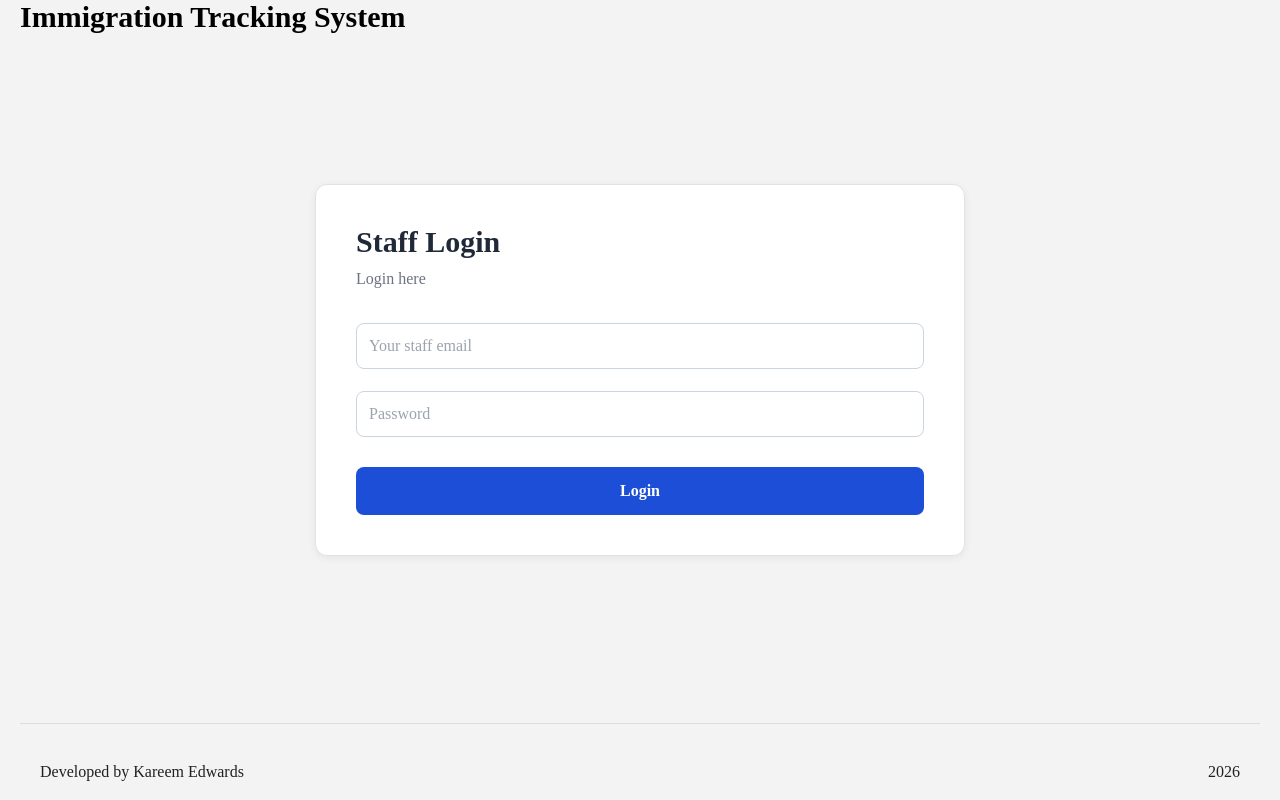
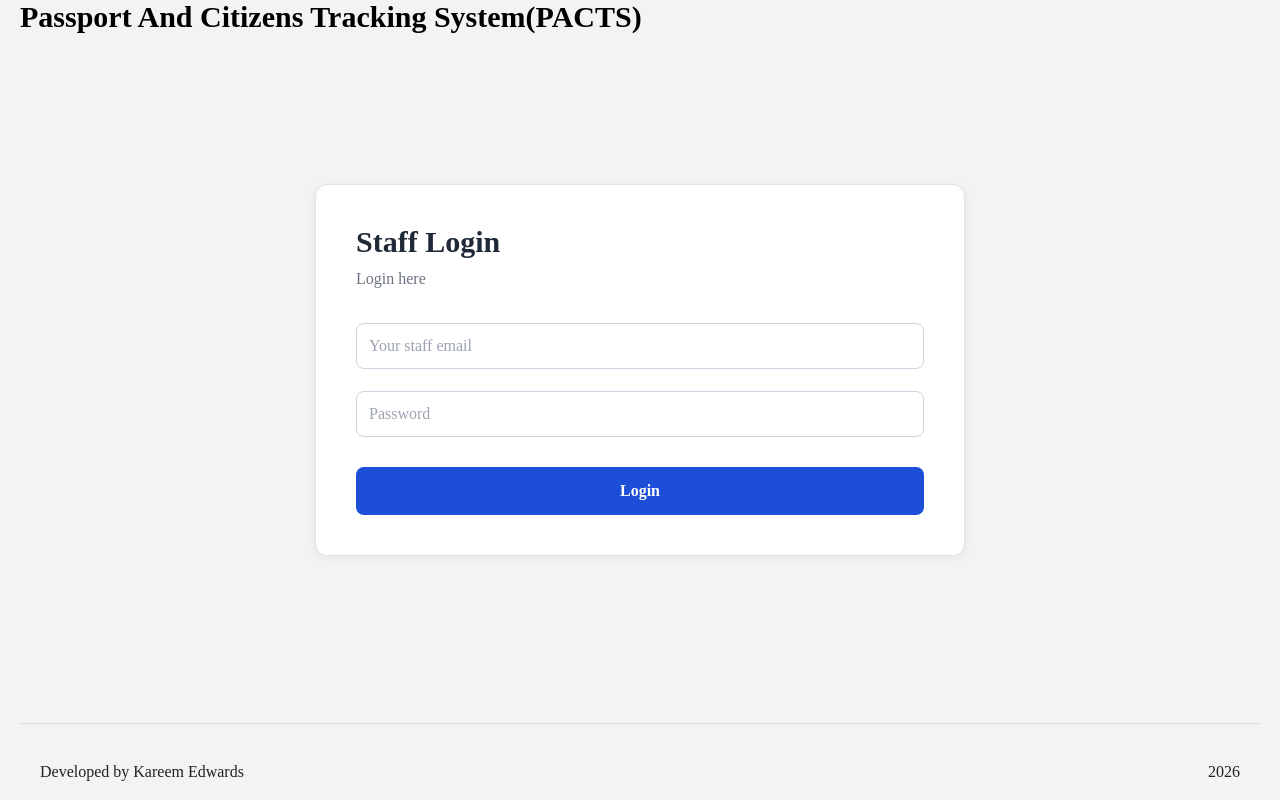
Before and after one commit to Kareemedw/Tracking_Application_Frontend, a React (Vite) app: page /staff-login in a window 1280 px wide. Built offline with nearby package versions, Linux system fonts and the light colour scheme; no server answers.

Commit message:
Changing the name of the application

```diff
--- a/src/components/Staff/StaffLoginAndRegistration/StaffLogin.jsx
+++ b/src/components/Staff/StaffLoginAndRegistration/StaffLogin.jsx
@@ -7,7 +7,7 @@ function StaffLogin({ email, password, setEmail, setPassword }) {
   return (
     <main className="staff__loginandregistration">
       <div className="admin__header">
-        <h1>Immigration Tracking System</h1>
+        <h1>Passport And Citizens Tracking System(PACTS)</h1>
       </div>
       <div className="staff__loginandregistration-container">
         <h1 className="staff__loginandregistration-title">Staff Login</h1>
--- a/src/components/Staff/StaffLoginAndRegistration/StaffRegistration.jsx
+++ b/src/components/Staff/StaffLoginAndRegistration/StaffRegistration.jsx
@@ -13,7 +13,7 @@ function StaffRegistration({
   return (
     <main className="staff__loginandregistration">
       <div className="admin__header">
-        <h1>Immigration Tracking System</h1>
+        <h1>Passport And Citizens Tracking System(PACTS)</h1>
       </div>
       <div className="staff__loginandregistration-container">
         <h1 className="staff__loginandregistration-title">
```
